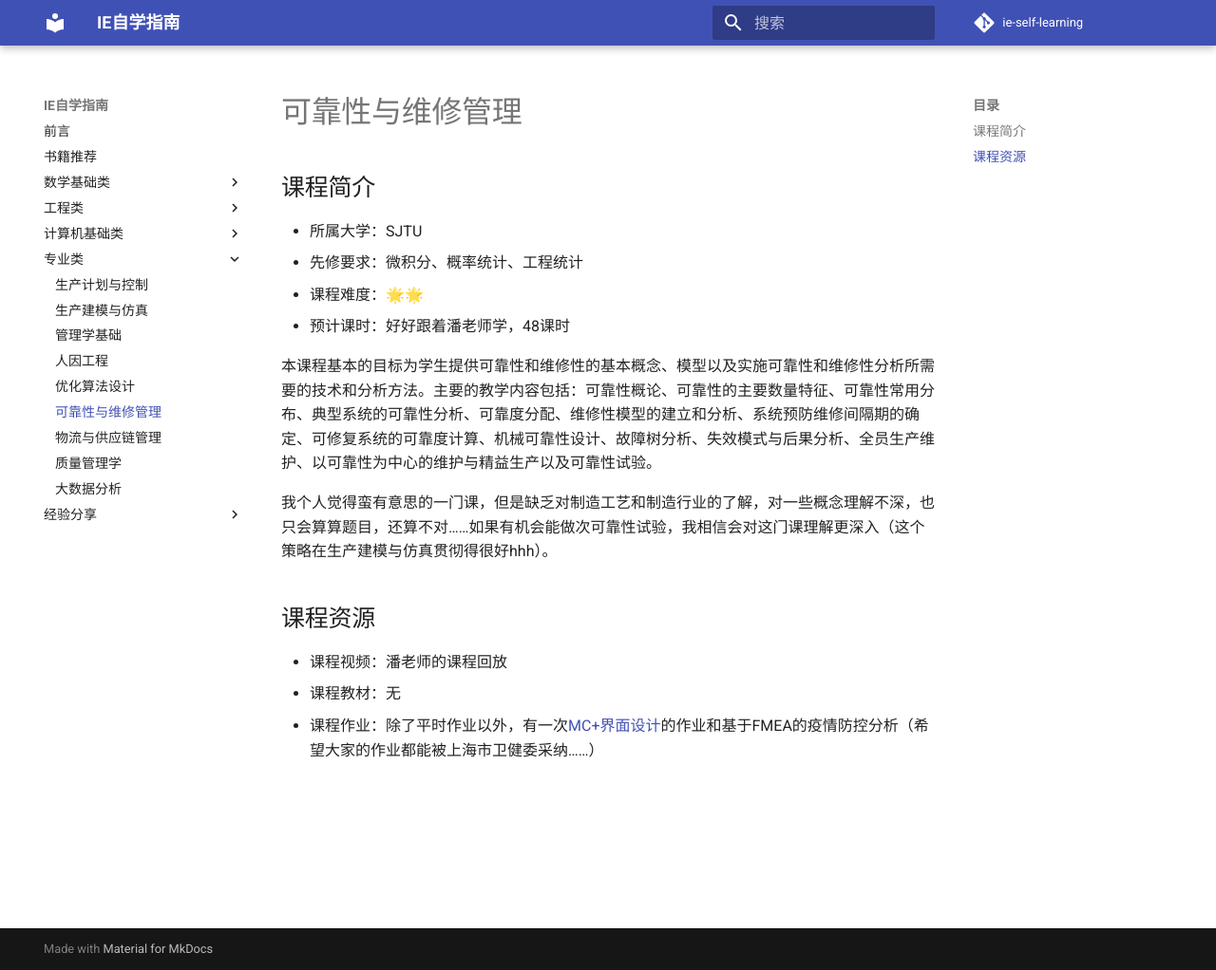
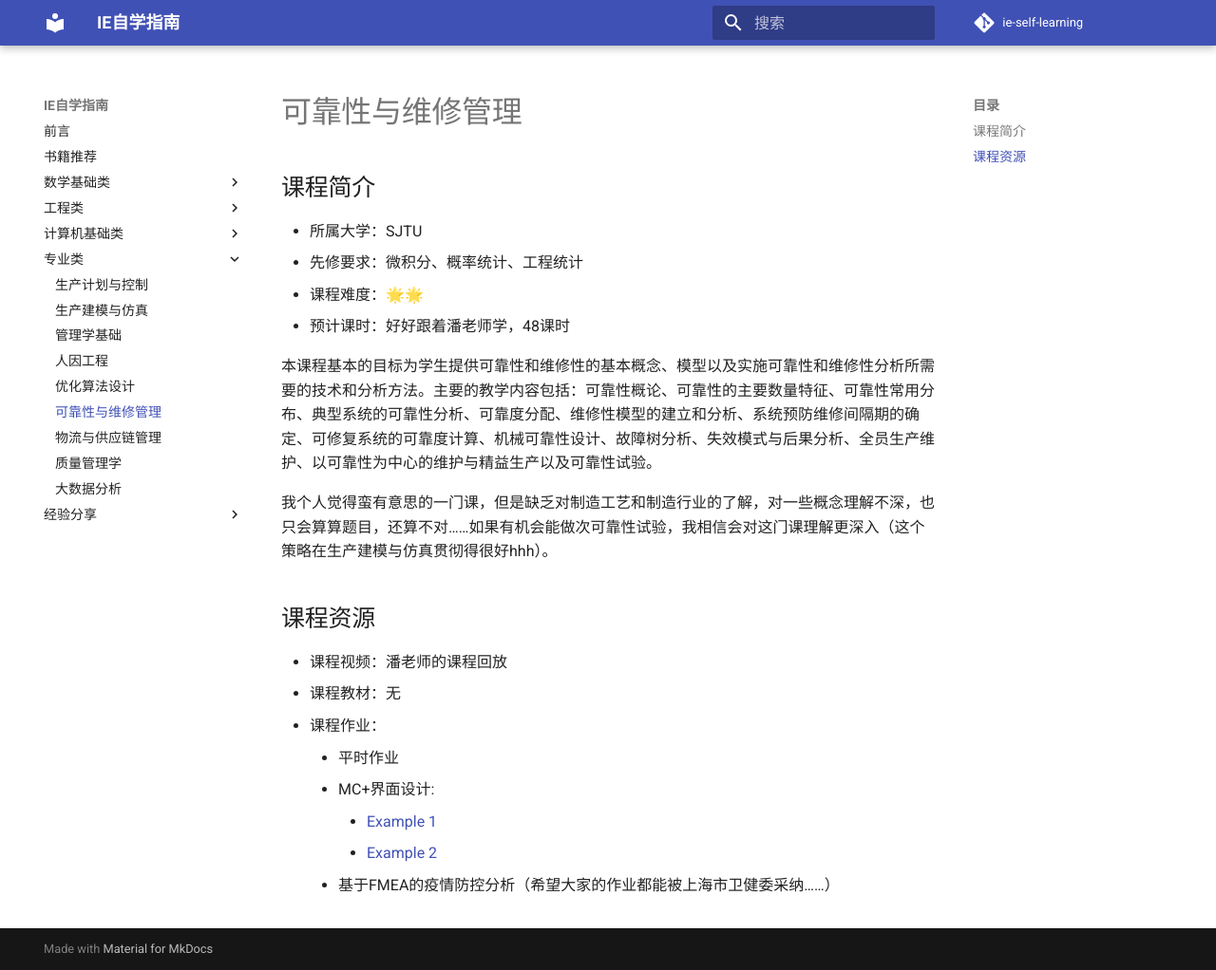
Before and after one commit to ceclin/ie-self-learning, an MkDocs documentation site: the page built from docs/专业类/可靠性与维修管理.md, in a window 1280 px wide and 1022 px high. Shown: the whole window at 95% size. Built offline with MkDocs 1.6.1 and Material for MkDocs 9.7.7, drawn with Linux system fonts in a browser that asks for light colours; comment, search, counter and statistics services are not loaded.

Commit message:
Update 可靠性与维修管理.md (#34)
Co-authored-by: n1ujunhui <niujunhui@sjtu.edu.cn>

```diff
--- a/docs/专业类/可靠性与维修管理.md
+++ b/docs/专业类/可靠性与维修管理.md
@@ -12,4 +12,9 @@
 ## 课程资源
 - 课程视频：潘老师的课程回放
 - 课程教材：无
-- 课程作业：除了平时作业以外，有一次[MC+界面设计](https://blog.csdn.net/cjx11235/article/details/124060451?spm=1001.2014.3001.5501)的作业和基于FMEA的疫情防控分析（希望大家的作业都能被上海市卫健委采纳……）
+- 课程作业：
+    - 平时作业
+    - MC+界面设计:
+        - [Example 1](https://blog.csdn.net/cjx11235/article/details/124060451?spm=1001.2014.3001.5501)
+        - [Example 2](https://zhujunhui.com/help)
+    - 基于FMEA的疫情防控分析（希望大家的作业都能被上海市卫健委采纳……）
```
